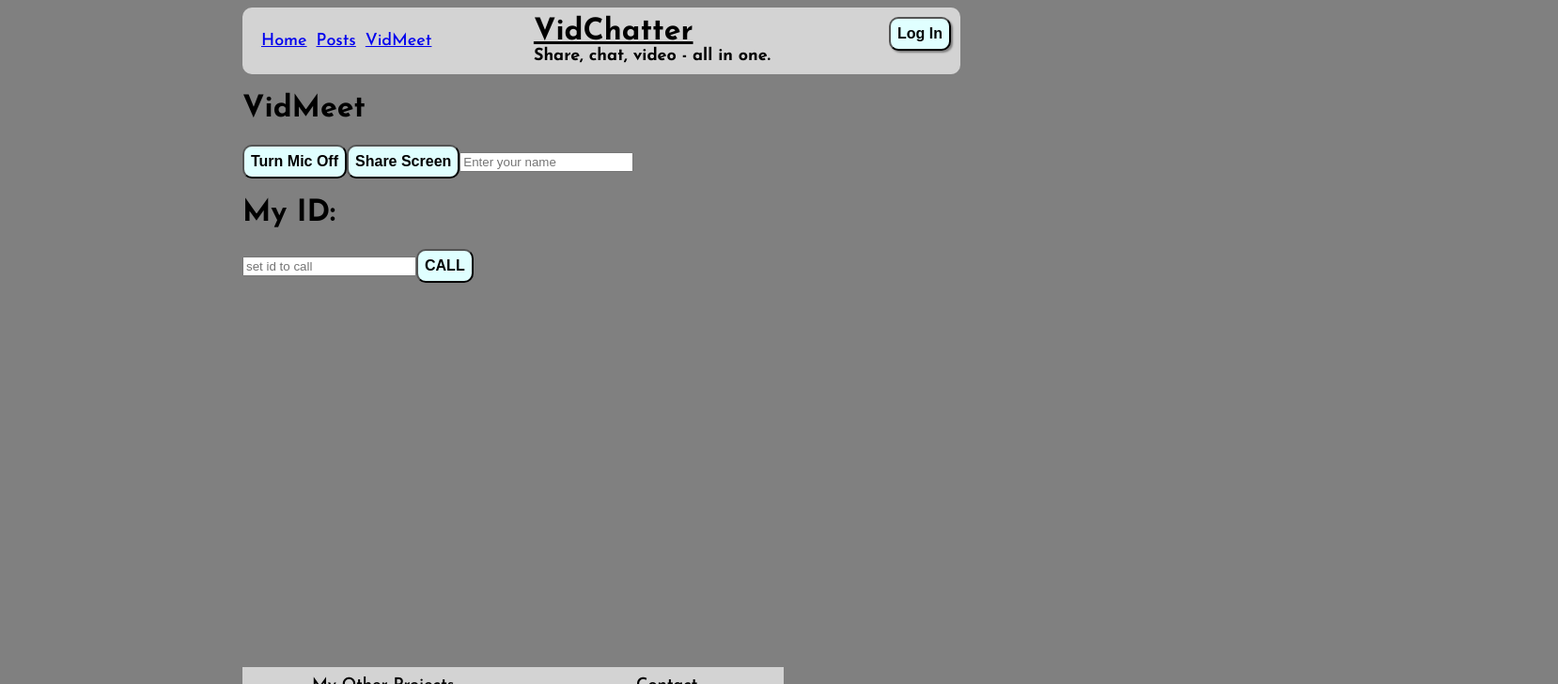
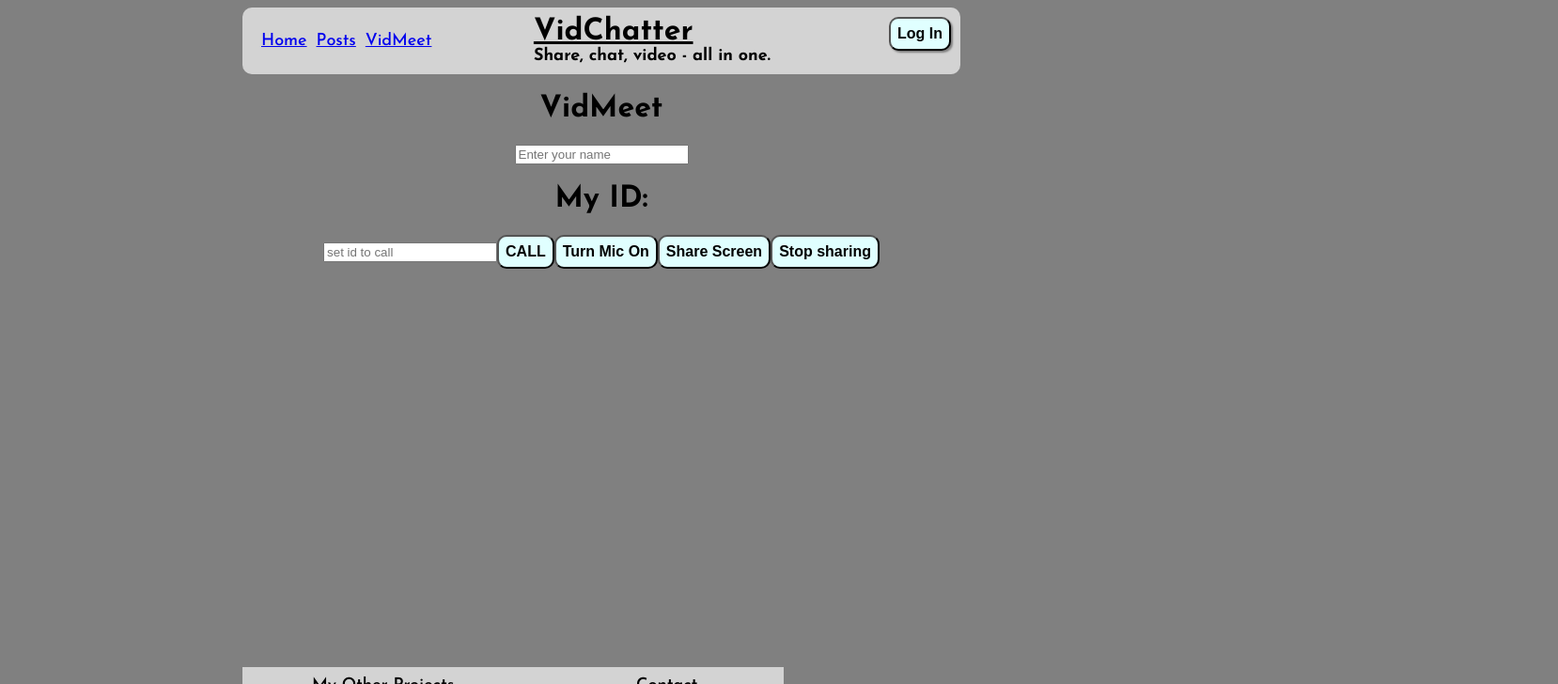
Before and after one commit to sarthakmishraa/VidChatter, a React (Create React App) app in the folder frontend/: page /vidmeet in a window 1280 px wide. Both pictures are taken after a click on the button "Share Screen". Shown: the top 728 px of the page at 94% size, 1658 px wide, since content can reach past the window. Built offline with nearby package versions, Linux system fonts and the light colour scheme; no server answers; the HTML template or start-up script is replaced by a standard one.

Commit message:
screen sharing added | video call fixed

```diff
--- /dev/null
+++ b/frontend/src/pages/vidmeet/vidmeet.css
@@ -0,0 +1,4 @@
+.vidmeetContainer {
+    text-align: center;
+    margin-bottom: 100px;
+}
--- a/frontend/src/pages/vidmeet/vidmeet.tsx
+++ b/frontend/src/pages/vidmeet/vidmeet.tsx
@@ -1,6 +1,7 @@
 import { useRef, useState, useEffect } from "react";
 import * as io from "socket.io-client";
 import Peer from "simple-peer";
+import "./vidmeet.css"
 
 const URL = "http://localhost:3001";
 const socket = io.connect(URL);
@@ -12,16 +13,19 @@ export const VidMeet = () => {
     const [caller, setCaller] = useState("");
     const [callerSignal, setCallerSignal] = useState("");
     const [callAccepted, setCallAccepted] = useState<boolean>(false);
-    const [idToCall, setIdToCall] = useState("");
+    const [idToCall, setIdToCall] = useState<string>("");
     const [callEnded, setCallEnded] = useState<boolean>(false);
-    const [mic, setMic] = useState<boolean>(true);
+    const [mic, setMic] = useState<boolean>(false);
+    const [isScreenSharing, setIsScreenSharing] = useState<boolean>(false);
     const [mediaStream, setMediaStream] = useState<MediaStream | undefined>();
 
     const localUserRef = useRef<HTMLVideoElement>(null);
     const userVideo = useRef<HTMLVideoElement>(null)
     const connectionRef = useRef();
+    const screenShareRef = useRef<HTMLVideoElement>(null);
 
     const callUser = (id: string) => {
+        try {
             const peer = new Peer({
                 initiator: true,
                 trickle: false,
@@ -51,9 +55,14 @@ export const VidMeet = () => {
 
             // @ts-ignore
             connectionRef.current = peer;
+        }
+        catch(error) {
+            console.log(error);
+        }
     };
 
     const answerCall = () => {
+        try {
             setCallAccepted(true);
             const peer = new Peer({
                 initiator: false,
@@ -74,13 +83,55 @@ export const VidMeet = () => {
 
             // @ts-ignore
             connectionRef.current = peer;
+        }
+        catch(error) {
+            console.log(error);
+        }
     };
 
     const leaveCall = () => {
+        try {
             setCallEnded(true);
+            setIdToCall("");
             // @ts-ignore
             connectionRef.current.destroy();
+        }
+        catch(error) {
+            console.log(error);
+        }
     };
+
+    const shareScreen = async() => {
+        let screenStream = null;
+
+        try {
+            setIsScreenSharing(true);
+            screenStream = await navigator.mediaDevices.getDisplayMedia({
+                video: {
+                    // @ts-ignore
+                    cursor: "always"
+                },
+                audio: true
+            });
+
+            // @ts-ignore
+            screenShareRef.current.srcObject = screenStream;
+        }
+        catch(err) {
+            console.log(err);
+        }
+    };
+
+    const stopScreenShare = () => {
+        try {
+            // @ts-ignore
+            screenShareRef.current.srcObject = null;
+            setIsScreenSharing(false)
+        }
+        catch(error) {
+            console.log(error);
+        }
+    }
 
     useEffect(() => {
         const getMedia = async() => {
@@ -92,12 +143,11 @@ export const VidMeet = () => {
 
                 setMediaStream(stream);
 
-                // @ts-ignore
-                localUserRef.current.srcObject = stream;
-
                 socket.on("me", (id) => {
                     setMe(id);
                 });
+
+                setMe(socket.id as string);
 
                 socket.on("callUser", (data) => {
                     setRecievingCall(true);
@@ -105,6 +155,9 @@ export const VidMeet = () => {
                     setName(data.name);
                     setCallerSignal(data.signal);
                 });
+
+                // @ts-ignore
+                localUserRef.current.srcObject = stream;
             }
             catch(error) {
                 console.log(error);
@@ -116,39 +169,8 @@ export const VidMeet = () => {
     }, [mic]);
 
     return(
-        <div>
+        <div className="vidmeetContainer">
             <h1>VidMeet</h1>
-            {
-                mediaStream &&
-                <video
-                    ref={localUserRef}
-                    autoPlay
-                    width={300}
-                    height={250}
-                />
-            }
-            {
-                callAccepted && !callEnded ?
-                (
-                    <video
-                        playsInline
-                        ref={userVideo}
-                        autoPlay
-                        width={600}
-                        height={500}
-                    />
-                ):(null)
-            }
-            <button
-                onClick={() => setMic(!mic)}
-            >
-                {mic ? <span>Turn Mic Off</span>:<span>Turn Mic On</span>}
-            </button>
-            <button
-            >
-                Share Screen
-            </button>
-
             <input
                 type="text"
                 placeholder="Enter your name"
@@ -176,6 +198,52 @@ export const VidMeet = () => {
                 </div>
             ):(null)}
 
+            {
+                mediaStream &&
+                <video
+                    ref={localUserRef}
+                    autoPlay
+                    width={720}
+                    height={640}
+                />
+            }
+            {
+                callAccepted && !callEnded ?
+                (
+                    <video
+                        playsInline
+                        ref={userVideo}
+                        autoPlay
+                        width={720}
+                        height={640}
+                    />
+                ):(null)
+            }
+            <button
+                onClick={() => setMic(!mic)}
+            >
+                {mic ? <span>Turn Mic Off</span>:<span>Turn Mic On</span>}
+            </button>
+            <button
+                onClick={shareScreen}
+            >
+                Share Screen
+            </button>
+            <button
+                onClick={stopScreenShare}
+            >
+                Stop sharing
+            </button>
+            {
+                isScreenSharing &&
+                <video
+                    ref={screenShareRef}
+                    autoPlay
+                    width={1400}
+                    height={1200}
+                />
+            }
+
         </div>
     )
 }
```
Also changed, not shown: 1 other file (tests, documents, lock files or other folders). Lines whose indentation alone changed are shown as unchanged.
